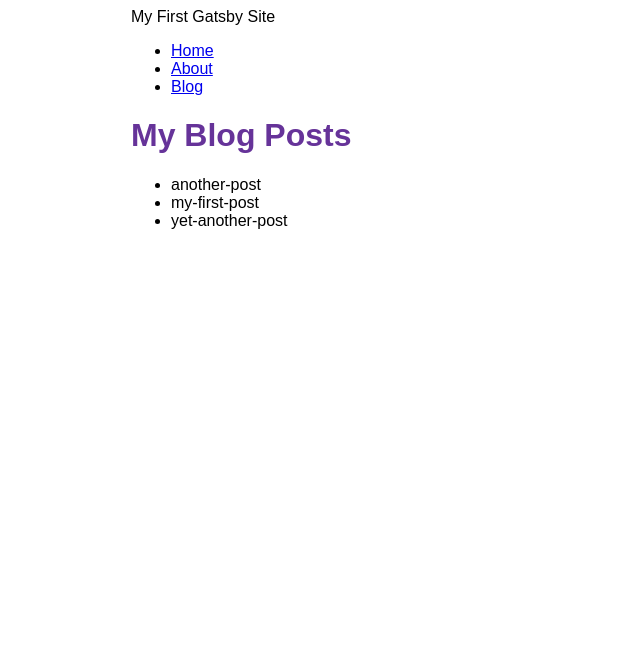
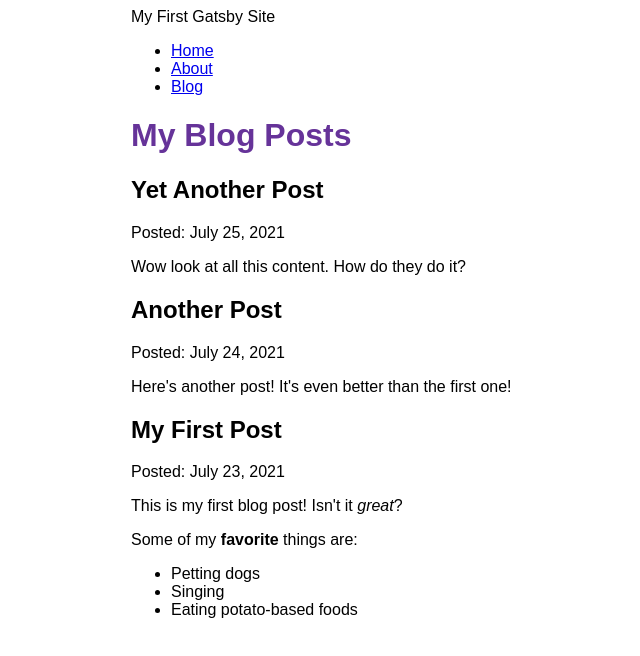
Before and after one commit to jippy89/my-first-gatsby-site, a Gatsby site: page /blog in a window 1280 px wide. Shown: the whole page, without its empty margins (259-899 px from the left). Built offline with nearby package versions, Linux system fonts and the light colour scheme; Gatsby itself is replaced by a stand-in of ours.

Commit message:
feat(pages): add ability to show posts

```diff
--- a/src/pages/blog.js
+++ b/src/pages/blog.js
@@ -1,28 +1,43 @@
 import * as React from 'react'
 import { graphql } from 'gatsby'
+import { MDXRenderer } from 'gatsby-plugin-mdx'
 import Layout from '../components/layout'
 
 const BlogPage = ({ data }) => {
   return (
     <Layout pageTitle="My Blog Posts">
-      <ul>
       {
-        data.allFile.nodes.map(node => (
-          <li key={node.name}>
-            {node.name}
-          </li>
+        data.allMdx.nodes.map((node) => (
+          <article key={node.id}>
+            <h2>{node.frontmatter.title}</h2>
+            <p>Posted: {node.frontmatter.date}</p>
+            <MDXRenderer>
+              {node.body}
+            </MDXRenderer>
+          </article>
         ))
       }
-      </ul>
     </Layout>
   )
 }
 
 export const query = graphql`
   query {
-    allFile {
+    allMdx(sort: {order: DESC, fields: frontmatter___date}) {
       nodes {
-        name
+        id
+        frontmatter {
+          date(formatString: "MMMM D, YYYY")
+          title
+        }
+        body
+        parent {
+          ... on File {
+            id
+            name
+            modifiedTime
+          }
+        }
       }
     }
   }
```
